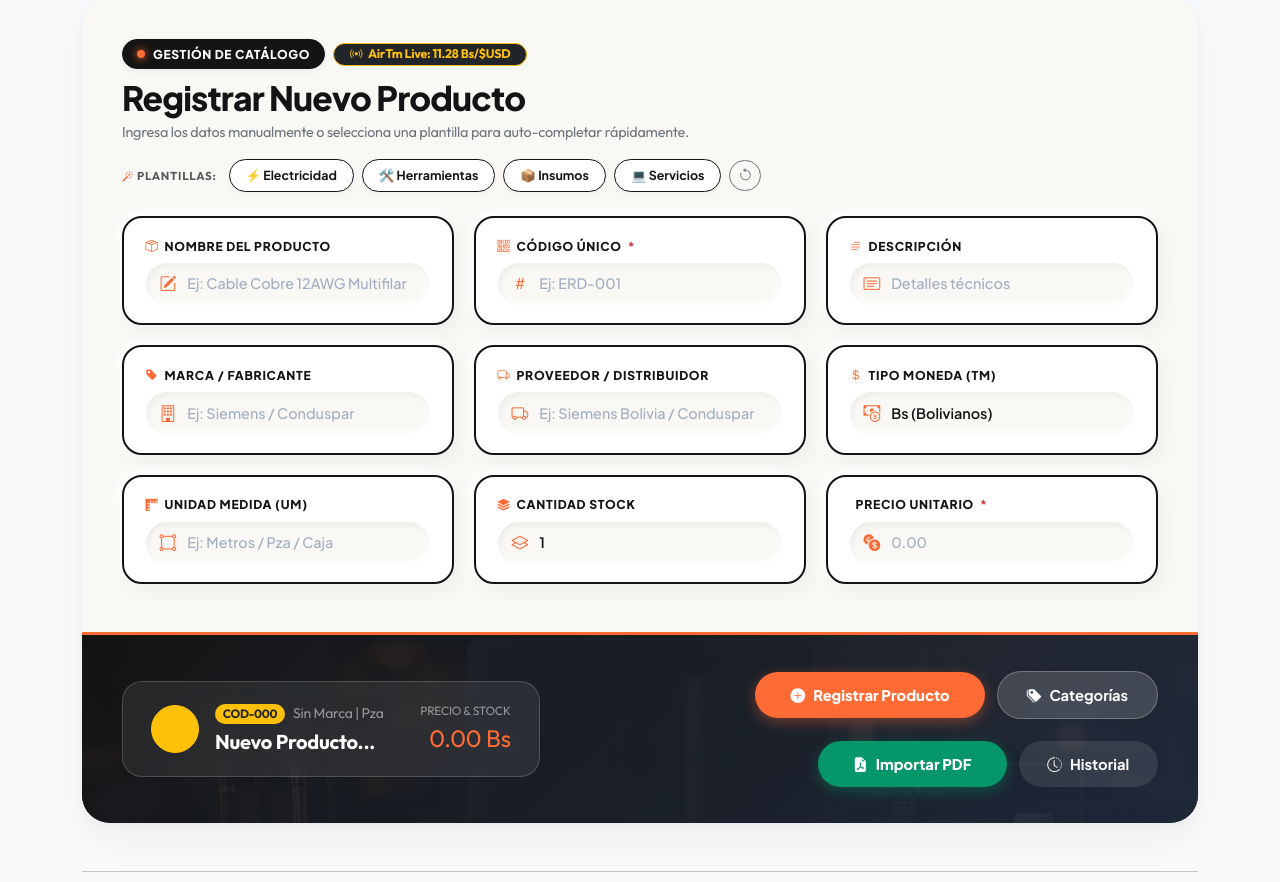
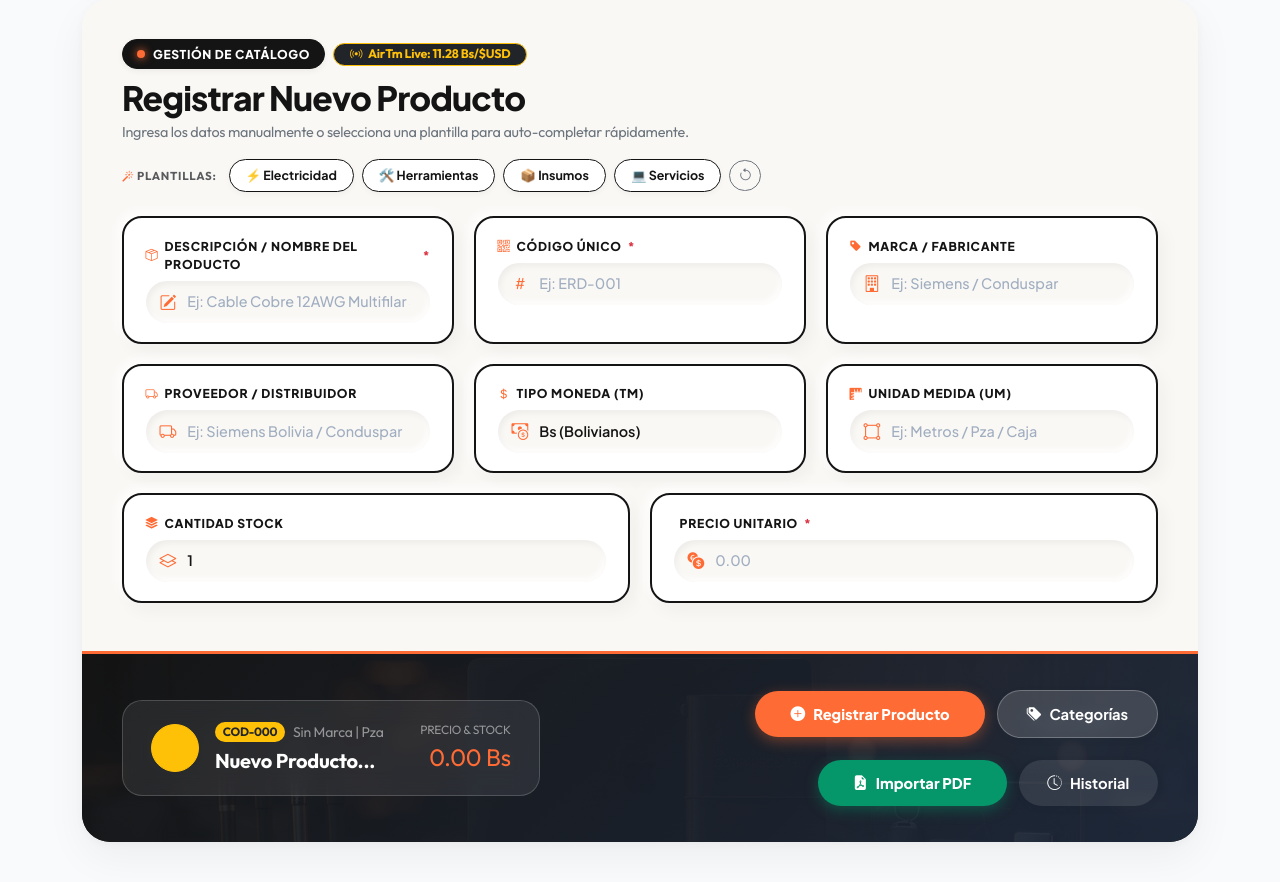
Before and after one commit to YungFozter/Sistema-de-Inventario-y-Cotizacion, a Flask app: page /productos in a window 1280 px wide. Shown: the part 744-1626 px from the top of the page. Run offline with Flask 3, Linux system fonts and the light colour scheme; the visitor is signed in with stand-in values (Sample User, id 1); data comes from the database, SQL or seed files in the repository; data that the repository does not hold is empty; some libraries are stand-ins or nearby versions; some web fonts are replaced.

Commit message:
fix(ui): unificación de Nombre del Producto y Descripción en el campo Descripción / Nombre del Producto para evitar inconsistencias con las columnas guardadas

```diff
--- a/templates/productos/_tabla_registrados.html
+++ b/templates/productos/_tabla_registrados.html
@@ -30,7 +30,7 @@
           </th>
           <th>Empresa</th>
           <th>Código</th>
-          <th>Descripción</th>
+          <th>Descripción / Producto</th>
           <th>Marca</th>
           <th>Proveedor</th>
           <th>Categoría</th>
--- a/templates/productos/productos.html
+++ b/templates/productos/productos.html
@@ -240,14 +240,14 @@
 
       <div class="editorial-bento-grid mb-2">
 
-        <!-- BENTO ITEM 1: Nombre del Producto -->
+        <!-- BENTO ITEM 1: Descripción / Nombre del Producto -->
         <div class="editorial-bento-item">
           <label class="editorial-bento-label">
-            <i class="bi bi-box-seam text-orange-pro"></i> Nombre del Producto
+            <i class="bi bi-box-seam text-orange-pro"></i> Descripción / Nombre del Producto <span class="text-danger">*</span>
           </label>
           <div class="clay-pill-input-group">
             <span class="clay-pill-input-icon"><i class="bi bi-pencil-square"></i></span>
-            <input type="text" name="empresa" id="empresa" class="clay-pill-input" placeholder="Ej: Cable Cobre 12AWG Multifilar" oninput="actualizarVistaPreviaProducto()">
+            <input type="text" name="descripcion" id="descripcion" class="clay-pill-input" placeholder="Ej: Cable Cobre 12AWG Multifilar Siemens" required oninput="actualizarVistaPreviaProducto()">
           </div>
         </div>
 
@@ -259,17 +259,6 @@
           <div class="clay-pill-input-group">
             <span class="clay-pill-input-icon"><i class="bi bi-hash"></i></span>
             <input type="text" name="codigo" id="codigo" class="clay-pill-input" placeholder="Ej: ERD-001" required oninput="actualizarVistaPreviaProducto()">
-          </div>
-        </div>
-
-        <!-- BENTO ITEM 3: Descripción -->
-        <div class="editorial-bento-item">
-          <label class="editorial-bento-label">
-            <i class="bi bi-text-paragraph text-orange-pro"></i> Descripción
-          </label>
-          <div class="clay-pill-input-group">
-            <span class="clay-pill-input-icon"><i class="bi bi-card-text"></i></span>
-            <input type="text" name="descripcion" id="descripcion" class="clay-pill-input" placeholder="Detalles técnicos" oninput="actualizarVistaPreviaProducto()">
           </div>
         </div>
 
```
